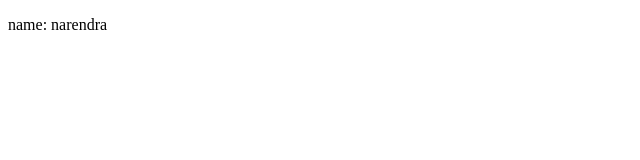
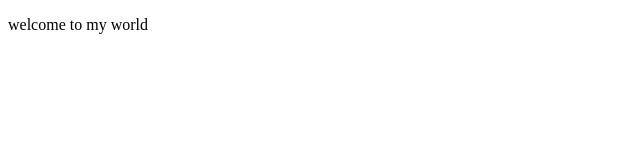
Before and after one commit to Narru18/example-codes, a plain HTML site: page index.html in a window 1280 px wide. Shown: the full height of the page, 0-640 px from the left. Drawn offline with Linux system fonts and the light colour scheme.

Commit message:
Update index.html

```diff
--- a/index.html
+++ b/index.html
@@ -6,6 +6,6 @@
     <title>exampleproject</title>
 </head>
 <body>
-    <P>name: narendra</P>
+    <P>welcome to my world</P>
 </body>
 </html>
```
